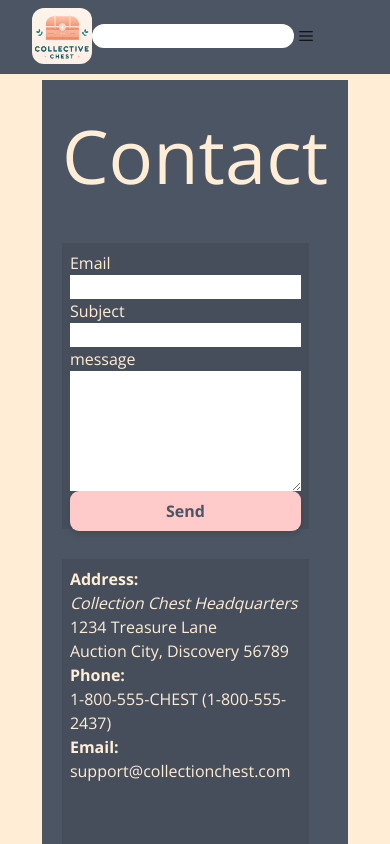
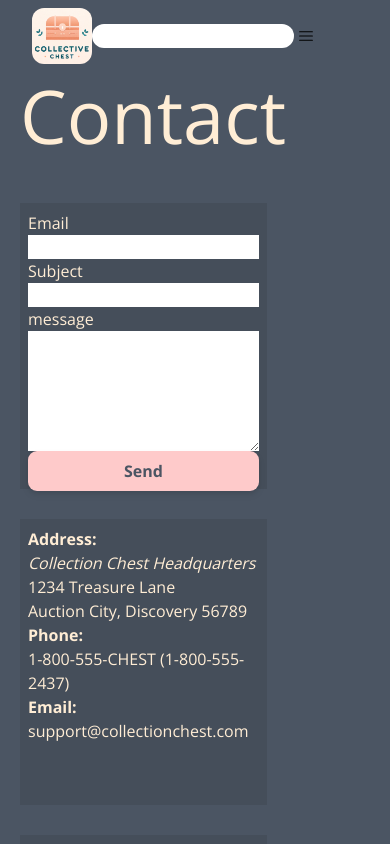
Before and after one commit to Jarle302/sp2Next, a Next.js app: page /contact in a window 390 px wide. Shown: the top 844 px of the page. Built offline with nearby package versions, Linux system fonts and the light colour scheme.

Commit message:
fix margin on about and contact

```diff
--- a/app/contact/page.tsx
+++ b/app/contact/page.tsx
@@ -4,8 +4,8 @@ import Button from "../ui/components/Button";
 export default function Contact() {
 
     return (
-        <main className="max-w-[1300px] p-[40px] flex justify-center">
-            <div className="w-full  m-[40px] p-5 text-orange-100 bg-gray-600 flex flex-col gap-8">
+        <main className="max-w-[1300px]  md:p-[40px] flex justify-center">
+            <div className="w-full  mt-[40px] p-5 text-orange-100 bg-gray-600 flex flex-col gap-8">
                 <h1 className="custom-responsive-font">Contact</h1>
                 <div className="flex flex-wrap gap-[30px]">
                     <form className="flex flex-col w-[247px] h-[286px] custom-gray p-2">
```
